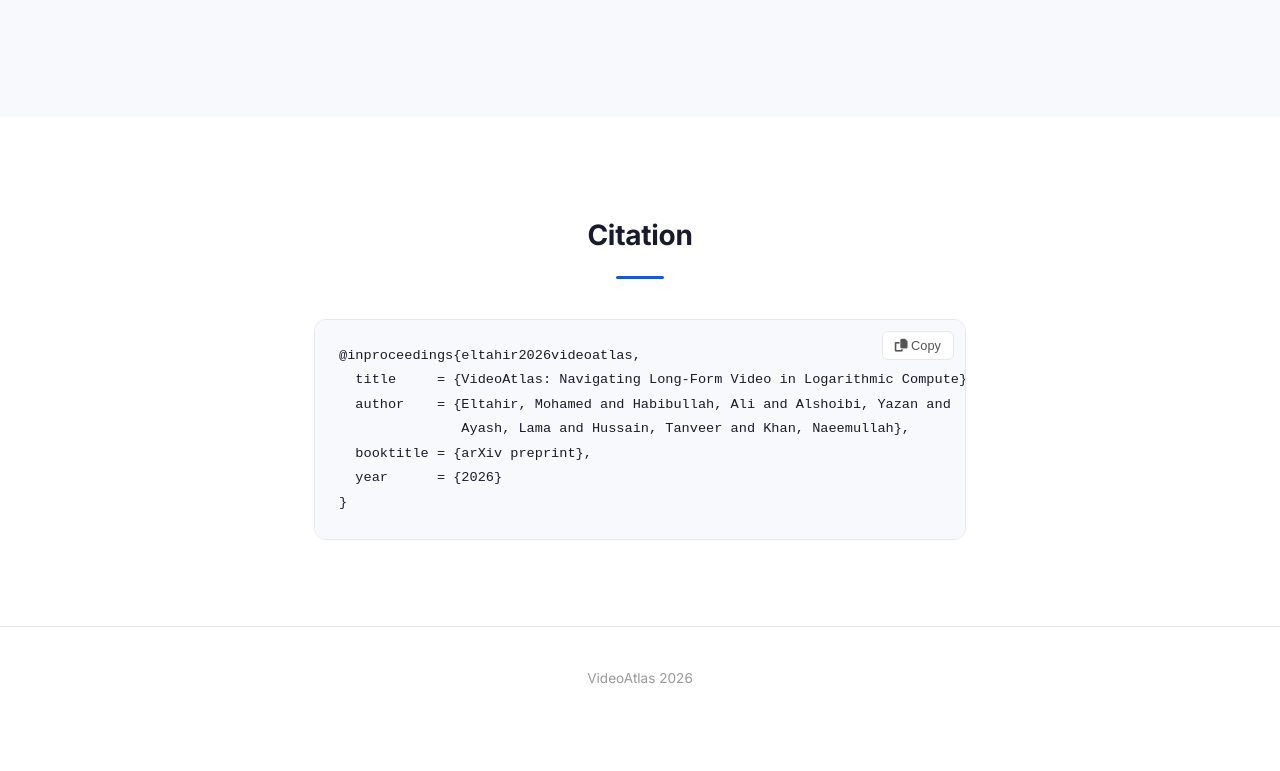
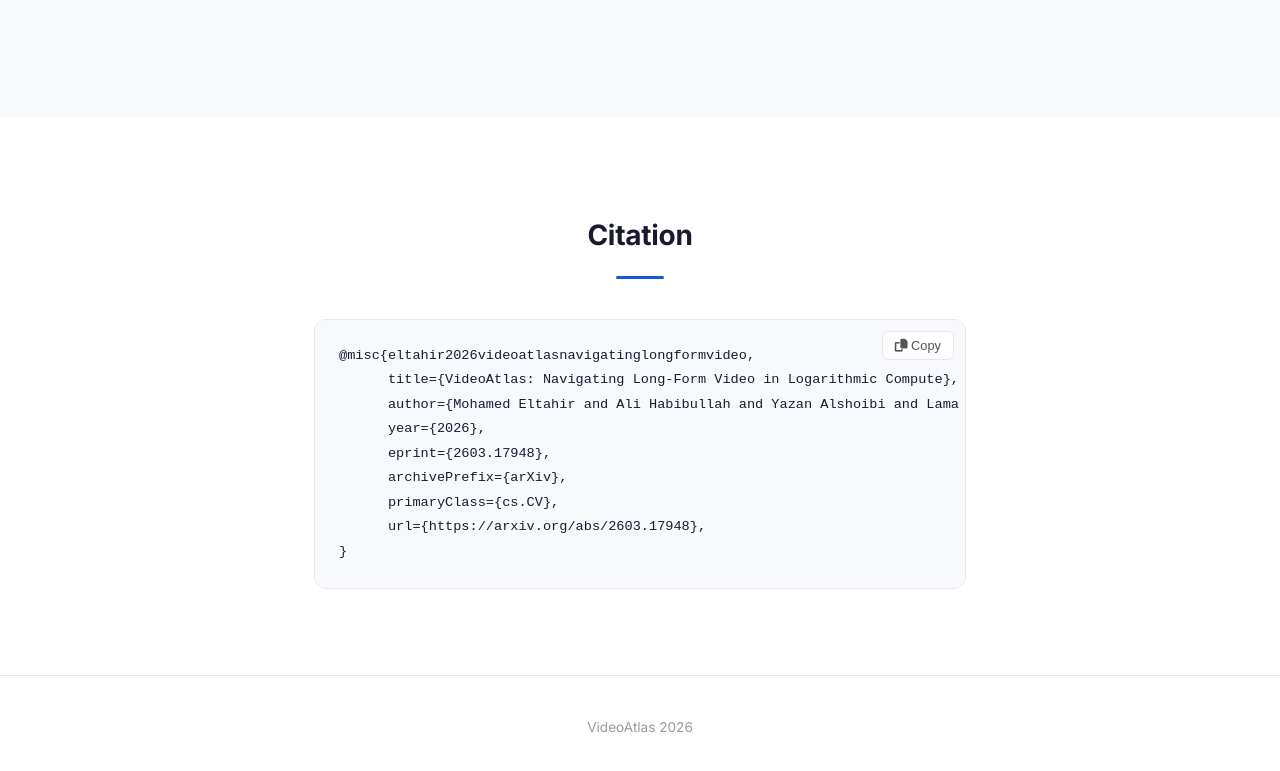
Before and after one commit to mohammad2012191/VideoAtlas, a plain HTML site: page index.html in a window 1280 px wide. Shown: the part 6241-7012 px from the top of the page. Before the commit the page ends 6971 px from the top, so only its background shows below. Drawn offline with Linux system fonts and the light colour scheme.

Commit message:
Update index.html

```diff
--- a/index.html
+++ b/index.html
@@ -353,7 +353,7 @@
             </div>
 
             <div class="button-group">
-                <a href="https://arxiv.org/abs/2511.01617" class="btn btn-primary" target="_blank">
+                <a href="https://arxiv.org/abs/2603.17948" class="btn btn-primary" target="_blank">
                     <i class="fas fa-file-pdf"></i> Paper
                 </a>
                 <a href="https://github.com/mohammad2012191/VideoAtlas" class="btn btn-primary">
@@ -549,12 +549,14 @@
             <div class="divider"></div>
             <div class="bibtex-wrapper">
                 <button class="copy-btn" onclick="copyBibtex()"><i class="fas fa-copy"></i> Copy</button>
-                <pre><code id="bibtex">@inproceedings{eltahir2026videoatlas,
-  title     = {VideoAtlas: Navigating Long-Form Video in Logarithmic Compute},
-  author    = {Eltahir, Mohamed and Habibullah, Ali and Alshoibi, Yazan and
-               Ayash, Lama and Hussain, Tanveer and Khan, Naeemullah},
-  booktitle = {arXiv preprint},
-  year      = {2026}
+                <pre><code id="bibtex">@misc{eltahir2026videoatlasnavigatinglongformvideo,
+      title={VideoAtlas: Navigating Long-Form Video in Logarithmic Compute},
+      author={Mohamed Eltahir and Ali Habibullah and Yazan Alshoibi and Lama Ayash and Tanveer Hussain and Naeemullah Khan},
+      year={2026},
+      eprint={2603.17948},
+      archivePrefix={arXiv},
+      primaryClass={cs.CV},
+      url={https://arxiv.org/abs/2603.17948},
 }</code></pre>
             </div>
         </div>
```
